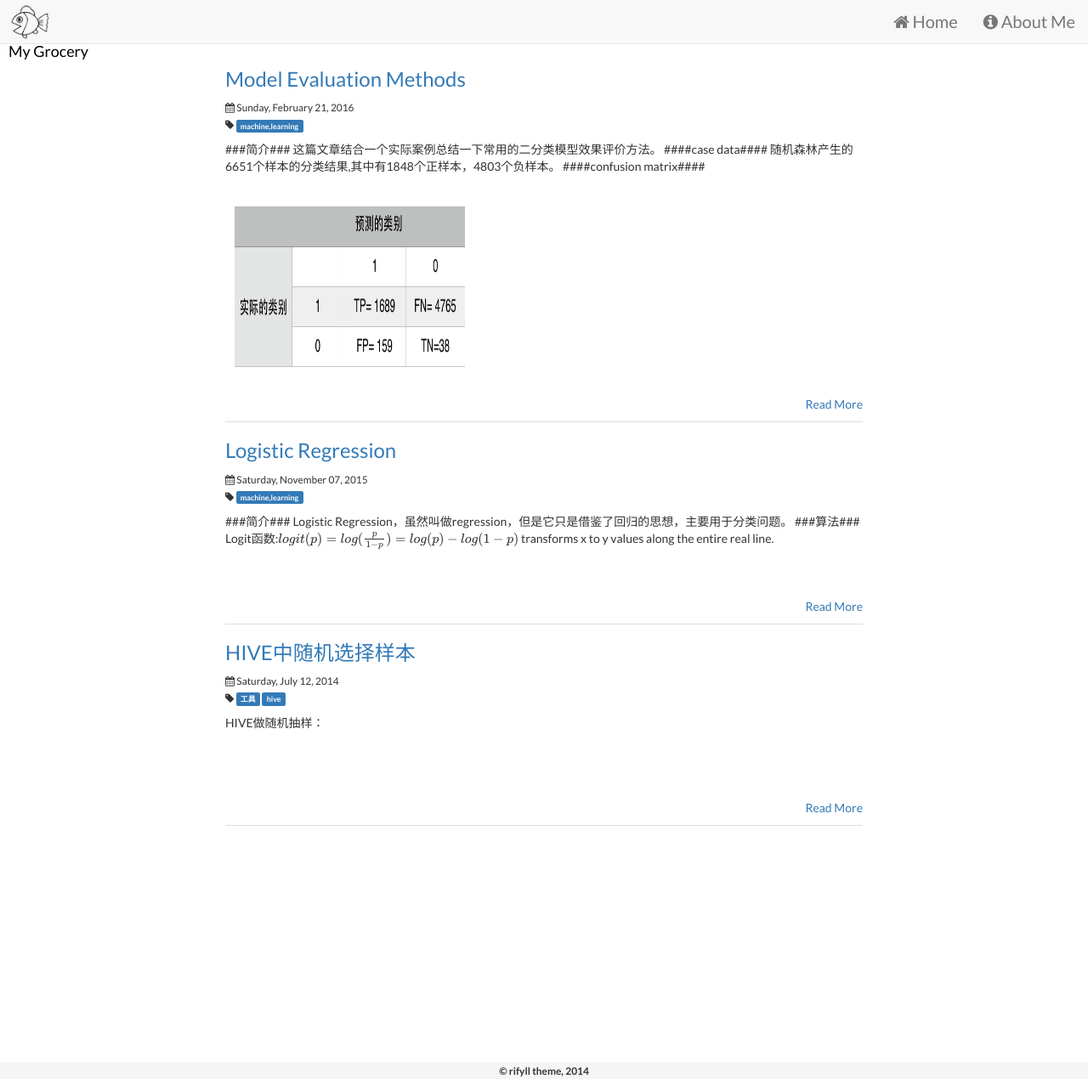
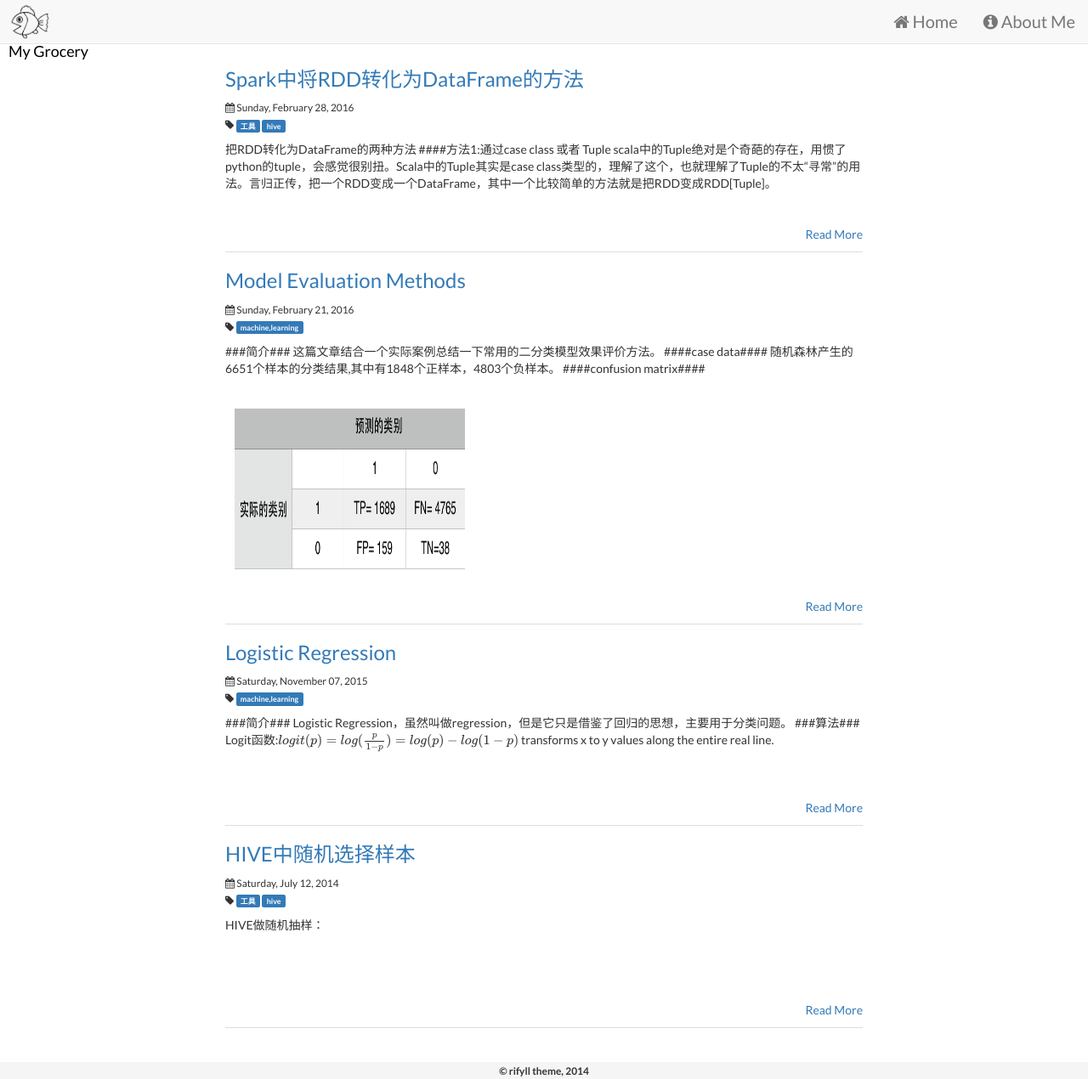
Before and after one commit to zhuxiangrong/zhuxiangrong.github.io, a Jekyll site: the page built from index.html, in a window 1280 px wide and 1270 px high. Shown: the whole window at 85% size. Built offline with Jekyll 4.4.1, drawn with Linux system fonts in a browser that asks for light colours; nearby versions of some CDN libraries; Markdown is read by kramdown in place of the engine named in the settings; formulas are drawn with MathJax 3.

Commit message:
convert rdd

````diff
--- a/_config.yml
+++ b/_config.yml
@@ -8,10 +8,10 @@ logo_location: "/assets/mylogo2.png"
 #url: "" # the base hostname & protocol for your site
 
 # Build settings
-#markdown: kramdown
+markdown: kramdown
 #kramdown:
 #  input: GFM
-markdown: redcarpet
+#markdown: redcarpet
 
 highlighter: pygments
 
--- /dev/null
+++ b/_posts/2016-02-28-Convert_RDD_DataFrame.md
@@ -0,0 +1,46 @@
+---
+layout: post
+tags: 工具 hive
+date: 2016-02-28 15:13
+title: Spark中将RDD转化为DataFrame的方法
+published: true
+---
+
+把RDD转化为DataFrame的两种方法
+####方法1:通过case class 或者 Tuple
+scala中的Tuple绝对是个奇葩的存在，用惯了python的tuple，会感觉很别扭。Scala中的Tuple其实是case class类型的，理解了这个，也就理解了Tuple的不太“寻常”的用法。言归正传，把一个RDD变成一个DataFrame，其中一个比较简单的方法就是把RDD变成RDD[Tuple]。
+
+```
+val myArray = Array((1,1,1),(2,2,2),(3,3,3))
+val myRDD = sc.parallelize(myArray)
+val myDF = myRDD.toDF("a","b","c")
+```
+
+另外一个方法是定义case class:
+
+```
+case class mycc (a:Int,b:Int,c:Int)
+val myArray = Array(Array(1,1,1),Array(2,2,2),Array(3,3,3))
+val myRDD = sc.parallelize(myArray)
+val myRDD2 = myRDD.map(row => mycc(row(0),row(1),row(2)))
+val mydf = myRDD2.toDF()
+```
+
+####方法2：通过SQLContext CreateDataFrame
+用case class一个麻烦的地方在于得去定义个case class，如果列比较多的时候还是麻烦的。而且Tuple和case class的一个共同的局限性在于它们能容纳的列最多22个。当列比较多时，只能用CreateDataFrame方法，这个方法比较麻烦是需要自定义DataFrame的schema，但是一个优势是可以运行时动态创建这个shcema.
+
+```
+import org.apache.spark.SparkContext
+import org.apache.spark.sql.types.{StructField, StructType}
+import org.apache.spark.sql.{SQLContext, Row, DataFrame}
+import org.apache.spark.sql.types._
+import org.apache.spark.sql.functions._
+
+val myCols = Array("a","b","c") //列名字
+val sqlCont = new SQLContext(sc)
+val myArray = Array(Array(1,1,1),Array(2,2,2),Array(3,3,3))
+val myRDD = sc.parallelize(myArray)
+val myRDD2 = myRDD.map(row => Row(row(0),row(1),row(2))) //生成RDD[Row]
+val schema = StructType(for(colName <- myCols) yield StructField(colName,IntegerType,true))
+val myDF = sqlCont.createDataFrame(resultData,schema)
+```
````
Also changed, not shown: 2 other files.
